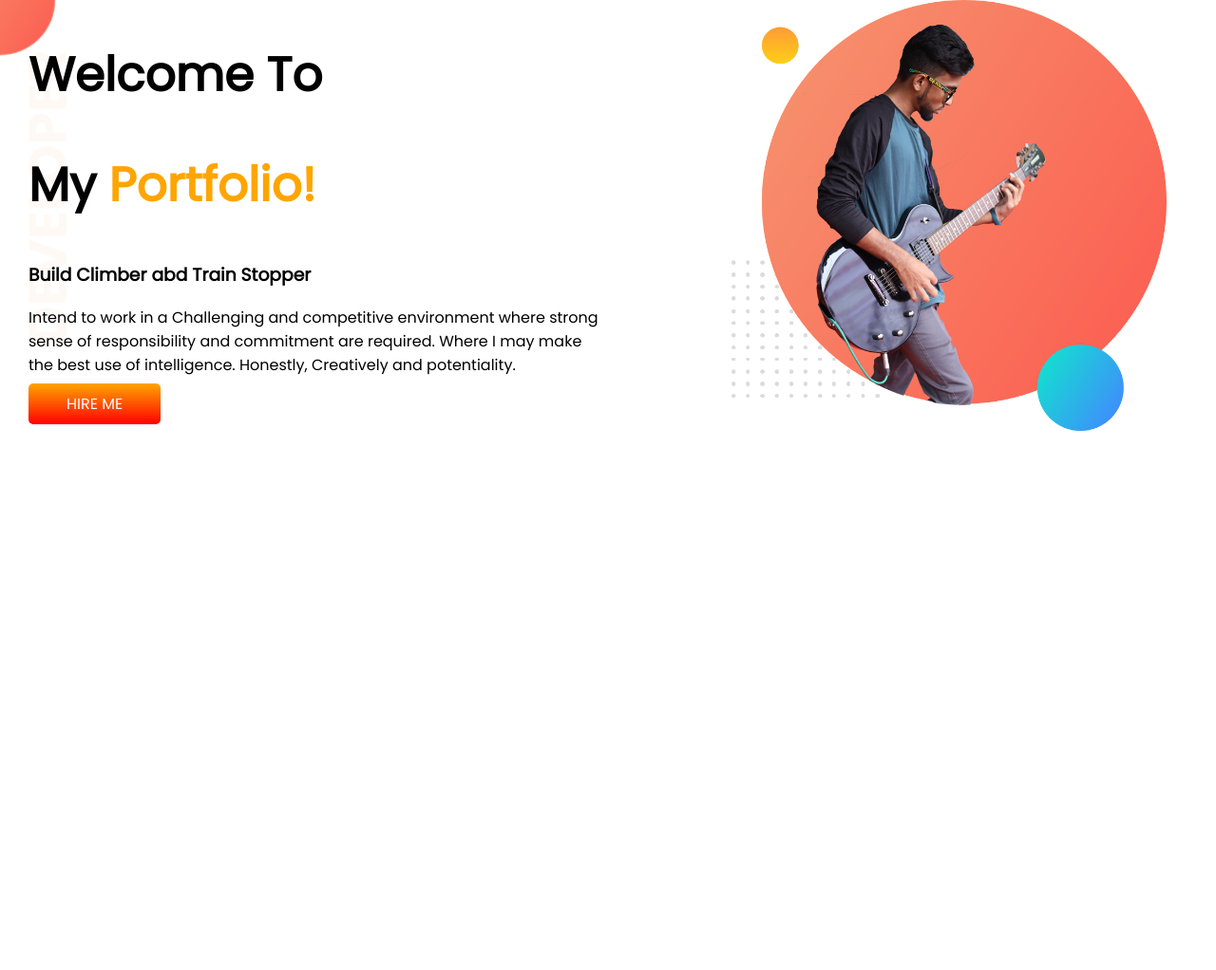
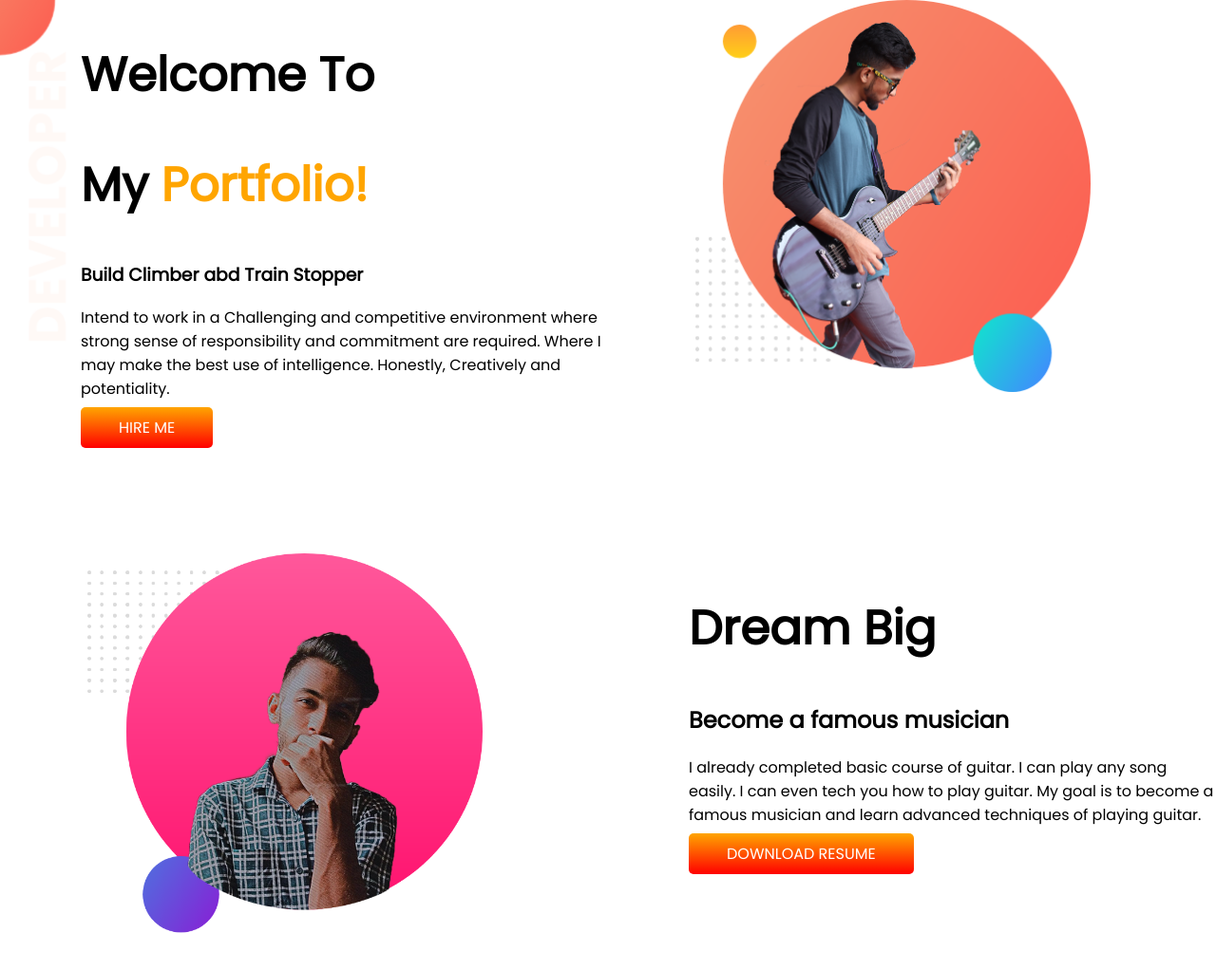
Before and after one commit to mredul2003/developer-portfolio, a plain HTML site: page index.html in a window 1280 px wide. Shown: the whole page at 95% size. Before the commit the page ends 800 px from the top, so only its background shows below. Drawn offline with Linux system fonts and the light colour scheme.

Commit message:
new section added

```diff
--- a/index.html
+++ b/index.html
@@ -26,6 +26,21 @@
         </div>
         <div class="half-width"><img src="images/my-pic.png" alt=""></div>
     </section>
+    <section class="dream-big">
+        <div class="half-width">
+            <img src="images/my-pic2.png" alt="">
+        </div>
+        <div class="half-width">
+            <h1>Dream Big</h1>
+            <h2>Become a famous musician</h2>
+            <p>I already completed basic course of guitar. I can play any song easily. I can
+                even tech you how to play guitar. My goal is to become a famous musician and learn advanced techniques
+                of playing guitar.</p>
+            <a class="link-button" target="_blank"
+                href="https://drive.google.com/file/d/123manY6IkayrDWtbwJps64_kMDxS-vEl/view?usp=sharing">DOWNLOAD
+                RESUME</a>
+        </div>
+    </section>
 </body>
 
 </html>
--- a/style.css
+++ b/style.css
@@ -13,16 +13,17 @@ h1 {
 
 section {
     display: flex;
+    margin-bottom: 120px;
 }
 
 .half-width {
     width: 50%;
-    padding-left: 30px;
+    padding-left: 85px;
 }
 
 .half-width img {
     width: 75%;
-    padding-left: 100px;
+    padding-left: 7px;
 }
 
 .link-button {
```
